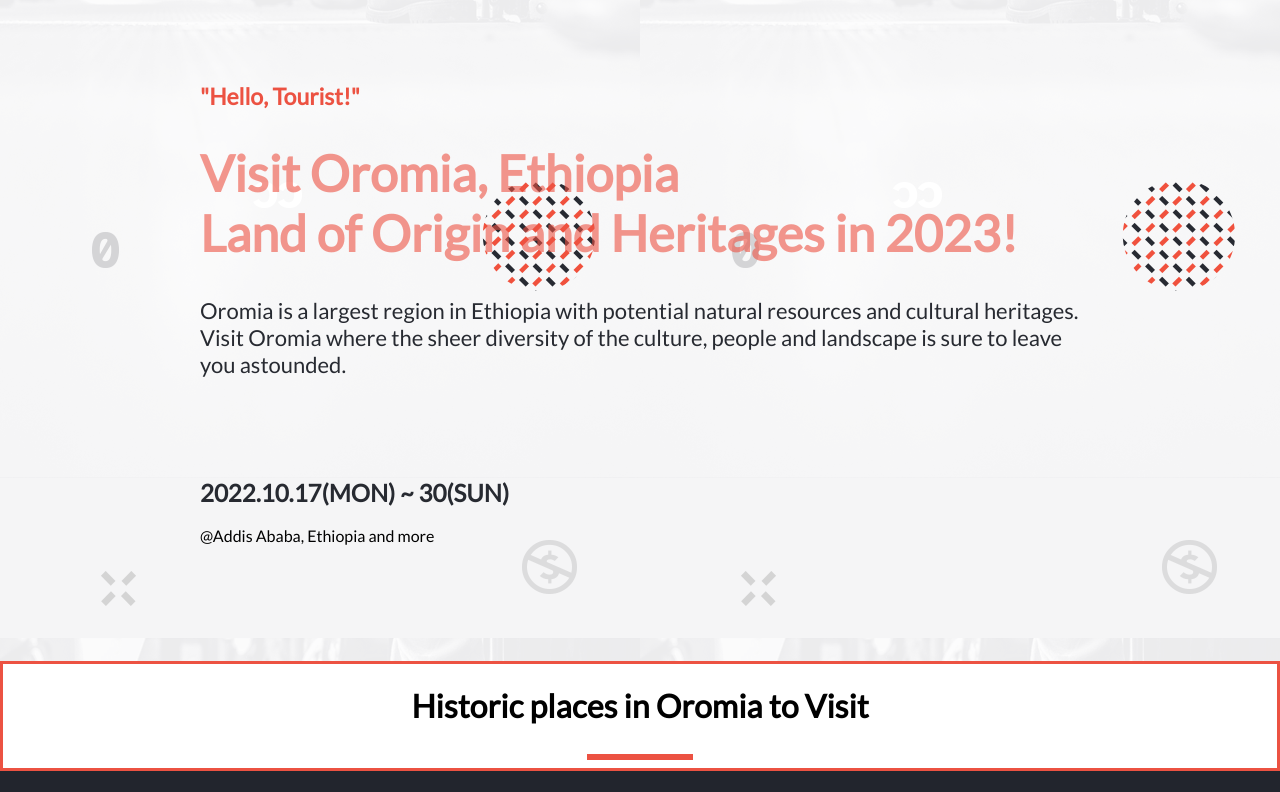
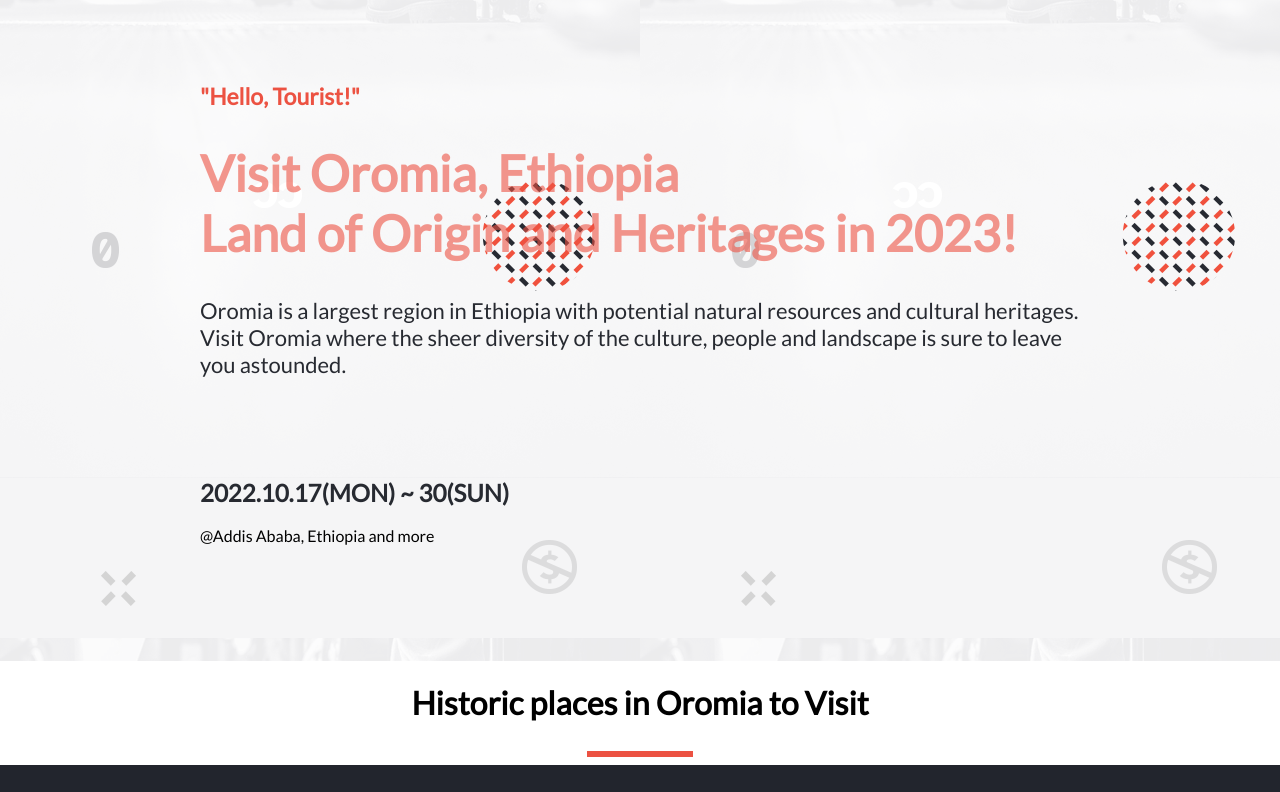
Before and after one commit to amanuelbelete95/capstone1-visit-oromia, a website: page index.html in a window 1280 px wide. Shown: the part 148-940 px from the top of the page. Drawn offline with Linux system fonts and the light colour scheme.

Commit message:
Remove the border

```diff
--- a/style.css
+++ b/style.css
@@ -143,8 +143,7 @@
   }
 
   .live-container1 {
-    background-image:
-      linear-gradient(
+    background-image: linear-gradient(
         rgba(255, 0, 0, 0.5),
         rgba(255, 0, 0, 0.5)
       ),
@@ -158,8 +157,7 @@
   }
 
   .live-container2 {
-    background-image:
-      linear-gradient(
+    background-image: linear-gradient(
         rgba(255, 0, 0, 0.5),
         rgba(255, 0, 0, 0.5)
       ),
@@ -493,8 +491,7 @@
   }
 
   .live-container1 {
-    background-image:
-      linear-gradient(
+    background-image: linear-gradient(
         rgba(255, 0, 0, 0.5),
         rgba(255, 0, 0, 0.5)
       ),
@@ -508,8 +505,7 @@
   }
 
   .live-container2 {
-    background-image:
-      linear-gradient(
+    background-image: linear-gradient(
         rgba(255, 0, 0, 0.5),
         rgba(255, 0, 0, 0.5)
       ),
@@ -636,7 +632,6 @@
     display: flex;
     flex-direction: column;
     align-items: center;
-    border: 3px solid #ec5242;
   }
 
   .hr {
```
